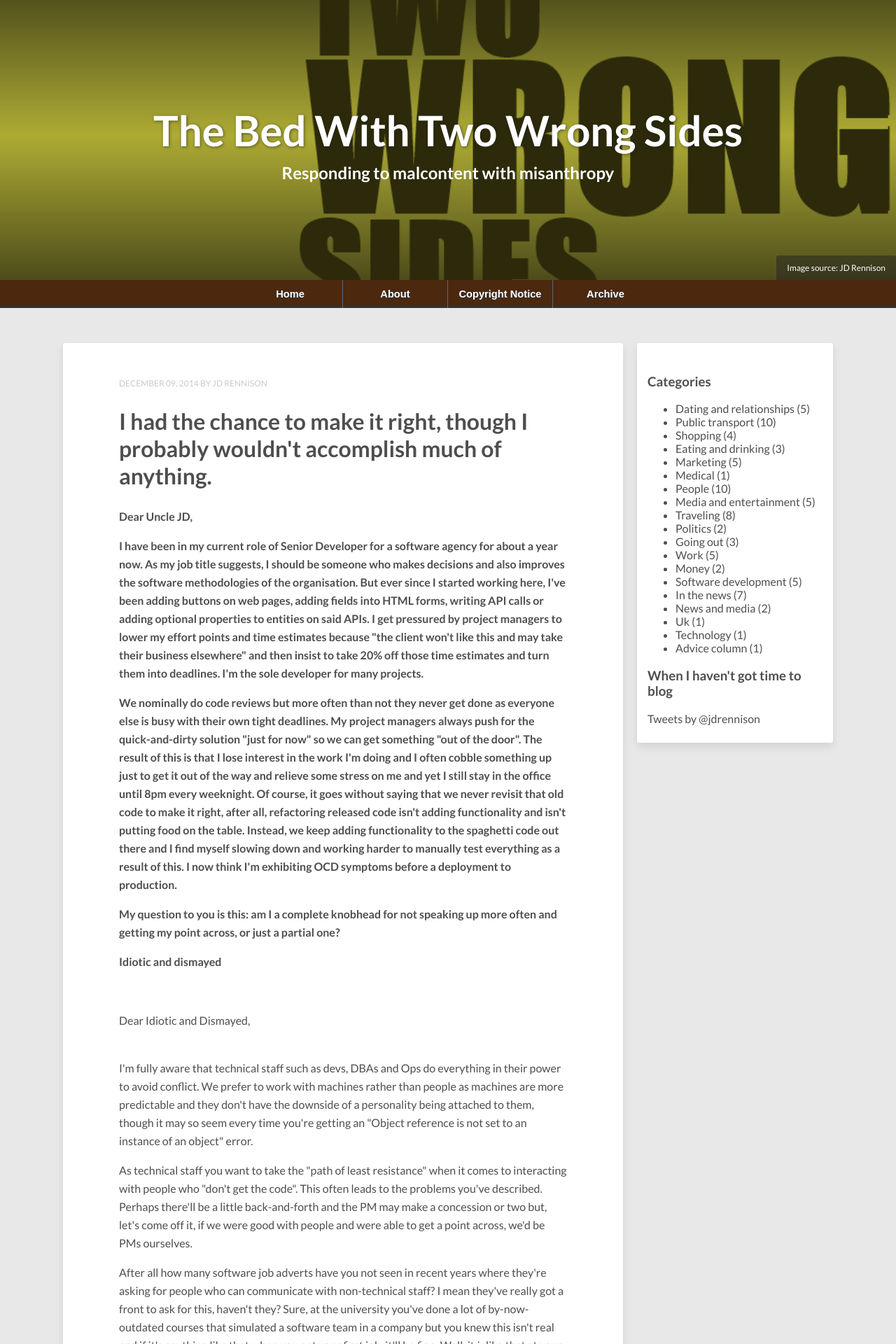
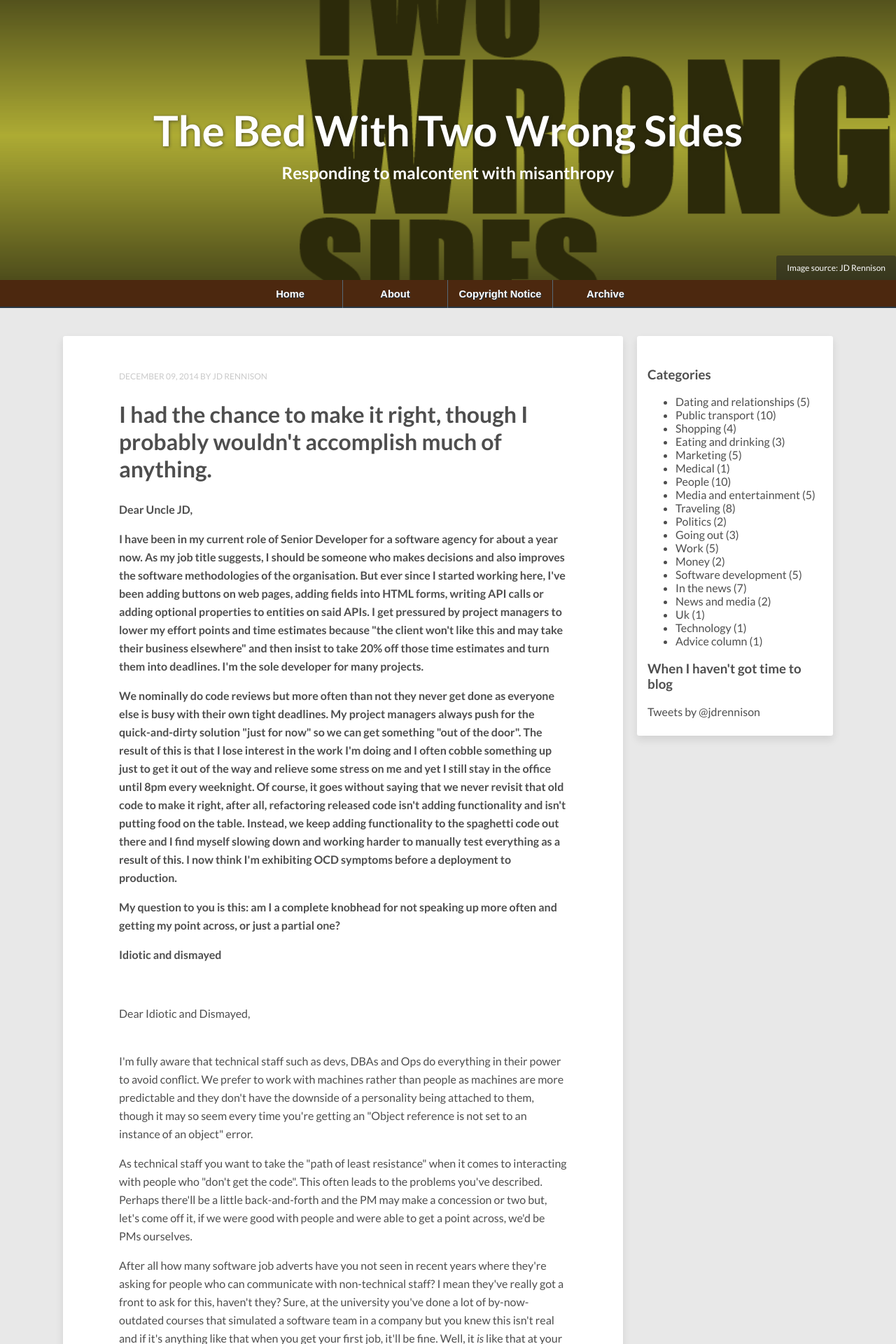
Before and after one commit to jdrennison/thegrumpygrumbler, a Jekyll site: the page built from index.html, in a window 1280 px wide. Shown: the top 1920 px of the page at 70% size. Built offline with Jekyll 4.4.1, drawn with Linux system fonts in a browser that asks for light colours; nearby versions of some CDN libraries; the list of posts is cut into pages by our own code; comment, search, counter and statistics services are not loaded.

Commit message:
moved main and sidebar up in category view; now need to remove duplication between CSS IDs

```diff
--- a/_layouts/category-index.html
+++ b/_layouts/category-index.html
@@ -7,7 +7,7 @@
 
 <h1 class="categoryheader"> {{ page.title | capitalize_all }}</h1>
 
-<div id="main" role="main">
+<div id="main-category" role="main">
 	{% for post in site.categories[page.category] %}
 	<article class="hentry">
 	  <header>
@@ -39,6 +39,6 @@
 	{% endfor %}
 </div> <!-- /#main -->
 
-<div id="sidebar">
+<div id="sidebar-category">
   {% include sidebar.html %}
 </div>
--- a/_sass/_page.scss
+++ b/_sass/_page.scss
@@ -367,7 +367,20 @@
 		}
 		@media #{$large} {
 			width: 800px;
-			margin-top: 50px;
+			margin-right: auto;
+			margin-left: auto;
+		}
+		float:left;
+	}
+
+	#main-category {
+		@media #{$medium} {
+			margin-right: auto;
+			margin-left: auto;
+			width: 100%
+		}
+		@media #{$large} {
+			width: 800px;
 			margin-right: auto;
 			margin-left: auto;
 		}
@@ -393,7 +406,24 @@
 		box-shadow: 0 0 0 0, 0 6px 12px rgba($base-color,0.1);
 		float: right;
 		width: 280px;
-		margin-top: 50px;
+		margin-top: 40px;
+		margin-right: auto;
+		margin-left: auto;
+		padding: 25px 15px;
+		@media #{$sidebarmaxwidthallowance} {
+			display:none;
+		}
+		@media #{$large} {
+			display:inline;
+		}
+	}
+
+	#sidebar-category {
+		background-color: $white;
+		@include rounded(3px);
+		box-shadow: 0 0 0 0, 0 6px 12px rgba($base-color,0.1);
+		float: right;
+		width: 280px;
 		margin-right: auto;
 		margin-left: auto;
 		padding: 25px 15px;
```
